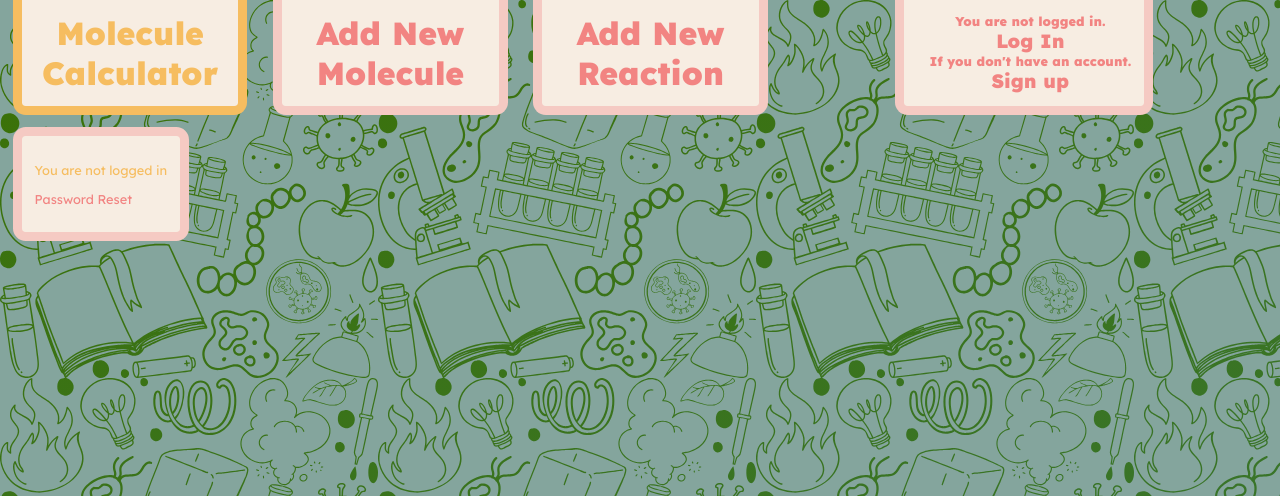
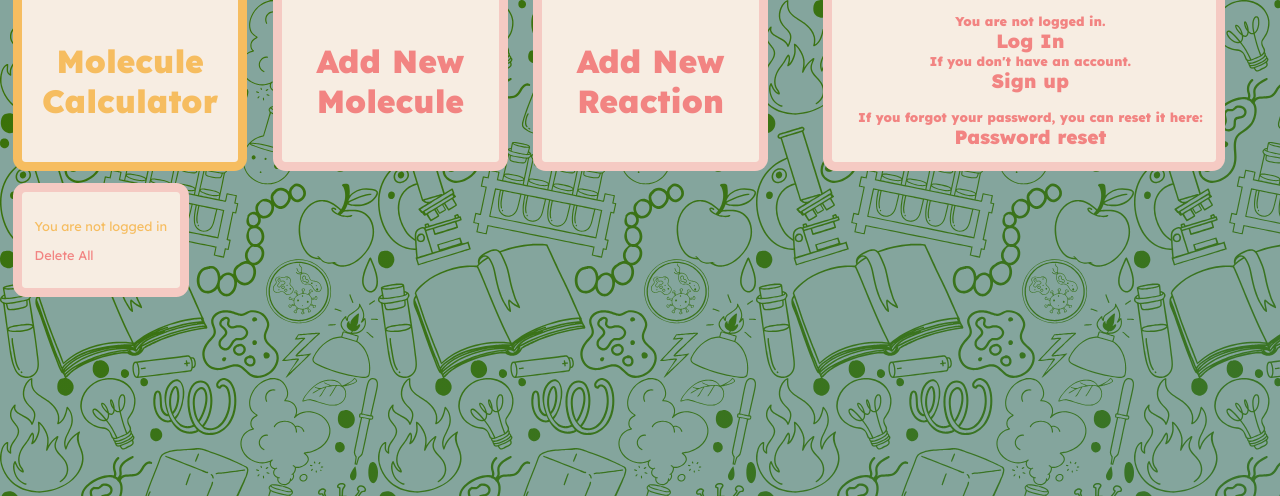
Before and after one commit to ugbioinformatics/programming_project_WCh_2025, a Django app: page / in a window 1280 px wide. Shown: the top 496 px of the page. Run offline with Django 4.2, Linux system fonts and the light colour scheme; data that the repository does not hold is empty; some web fonts are replaced.

Commit message:
zamiana linku password reset na delete all

```diff
--- a/mopac_portal/blog/urls.py
+++ b/mopac_portal/blog/urls.py
@@ -5,6 +5,7 @@ from .views import (
     BlogCreateView,
     BlogUpdateView,
     BlogDeleteView,
+    BlogDeleteAllView,
     CIRconvert_Views,
     CIRconvert_Views_Reaction,
     Calculate,
@@ -18,7 +19,8 @@ urlpatterns = [
     path("post/<int:pk>/edit/", BlogUpdateView.as_view(), name="post_edit"),  	#views.py 343
     path("post/<int:pk>/delete/", BlogDeleteView.as_view(), name="post_delete"),#views.py 349
     path("post/<int:pk>/calculate/", Calculate, name="post_calculate"),  	#views.py 349
-    path("post/<int:pk>/show/", BlogDeleteView.as_view(), name="post_show"),  	#views.py 349
+    path("post/<int:pk>/show/", BlogDeleteView.as_view(), name="post_show"),  	#views.py 349  #zmenic nazwe "post_show"? na "post_delete_mol"
+    path("post/delete-all/", BlogDeleteAllView.as_view(), name="delete_all_posts"),
     path("post/suma2/", CIRconvert_Views_Reaction, name="post_suma2"),     	#views.py 183
 
 
--- a/mopac_portal/blog/views.py
+++ b/mopac_portal/blog/views.py
@@ -1,5 +1,6 @@
 from django.views.generic import ListView, DetailView # type: ignore
 from django.views.generic.edit import CreateView, UpdateView, DeleteView  # type: ignore # new
+from django.views import View  #potrzebne do utworzenia klasy opartą o View "DeleteAllView"
 from django.urls import reverse_lazy  # type: ignore # new
 from django.shortcuts import get_object_or_404, render, redirect # type: ignore
 from .forms import Suma
@@ -286,3 +287,17 @@ class BlogDeleteView(DeleteView):
 	model = Post
 	template_name = "post_delete.html"
 	success_url = reverse_lazy("home")
+
+class BlogDeleteAllView(DeleteView):
+    model = Post
+    template_name = 'post_delete_all.html'
+    success_url = reverse_lazy('home')
+
+    def get_object(self, queryset=None):
+        """Zwraca wszystkie posty do usunięcia"""
+        return self.model.objects.all()
+
+    def post(self, request, *args, **kwargs):
+        """Usuń wszystkie posty przy POST"""
+        self.model.objects.all().delete()
+        return super().form_valid(form=None)
--- a/mopac_portal/templates/base.html
+++ b/mopac_portal/templates/base.html
@@ -39,6 +39,12 @@ ource+Sans+Pro:400" rel="stylesheet">
             <a href="{% url 'signup' %}">
               Sign up
             </a>
+            <span>
+              <br>If you forgot your password, you can reset it here:</br>
+            </span>
+            <a href="{% url 'password_reset' %}">
+              Password reset
+            </a>
           </div>
           {% endif %}
 
--- a/mopac_portal/templates/home.html
+++ b/mopac_portal/templates/home.html
@@ -11,9 +11,8 @@
 
 {% if user.is_authenticated %}
 <p>Hi {{ user.username }}!</p>
-<!--<p><a href="{% url 'password_change' %}">Password Change</a></p>-->
 {% else %}
   <p>You are not logged in</p>
-<p><a href="{% url 'password_reset' %}">Password Reset</a></p>
+<p><a href="{% url 'delete_all_posts' %}">Delete All</a></p>
 {% endif %}
 {% endblock content %}
```
